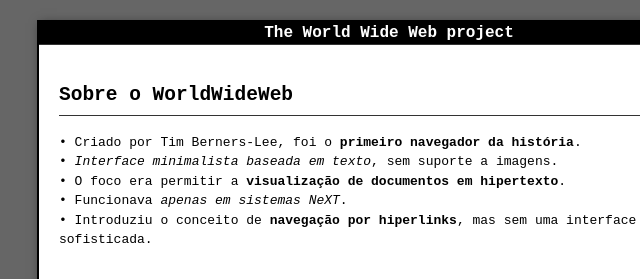
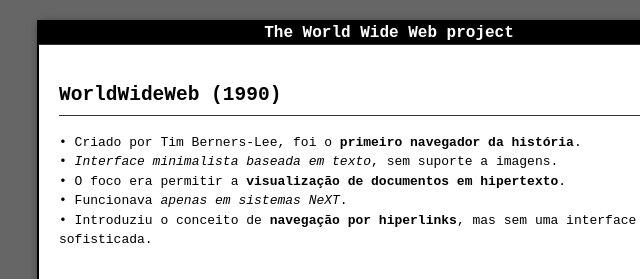
Before and after one commit to browsers-ihc/browsers, a plain HTML site: page worldwideweb/index.html in a window 1280 px wide. Shown: the top 279 px of the page, 331-971 px from the left. Drawn offline with Linux system fonts and the light colour scheme.

Commit message:
Update index.html

```diff
--- a/worldwideweb/index.html
+++ b/worldwideweb/index.html
@@ -137,7 +137,7 @@
                 </div>
                 <div class="window-content">
                     <div style="font-family: monospace; background-color: white; padding: 10px; line-height: 1.5;">
-                        <h2 style="color: black; border-bottom: 1px solid #333; padding-bottom: 5px;">Sobre o WorldWideWeb</h2>
+                        <h2 style="color: black; border-bottom: 1px solid #333; padding-bottom: 5px;">WorldWideWeb (1990)</h2>
 
                         <ul style="list-style-type: none; padding: 0;">
                             <li>• Criado por Tim Berners-Lee, foi o <strong>primeiro navegador da história</strong>.</li>
```
